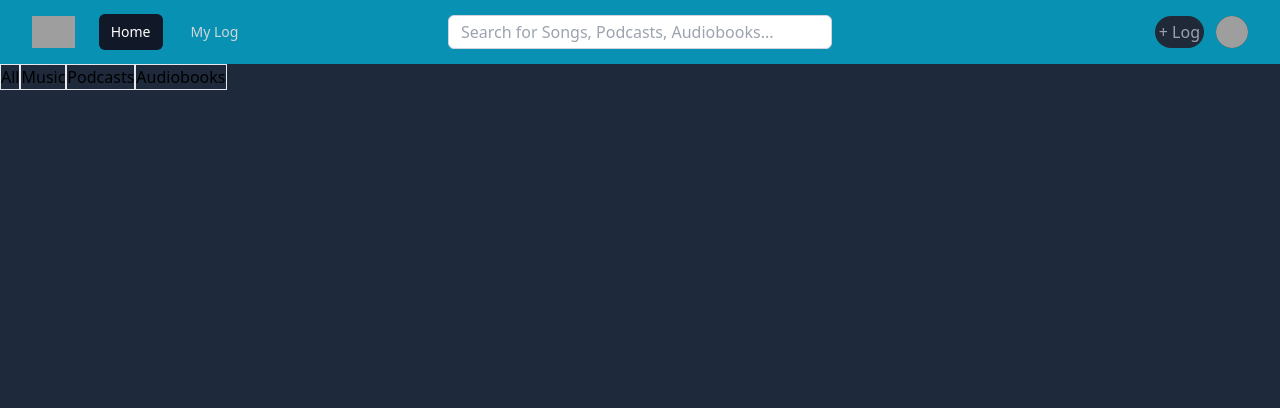
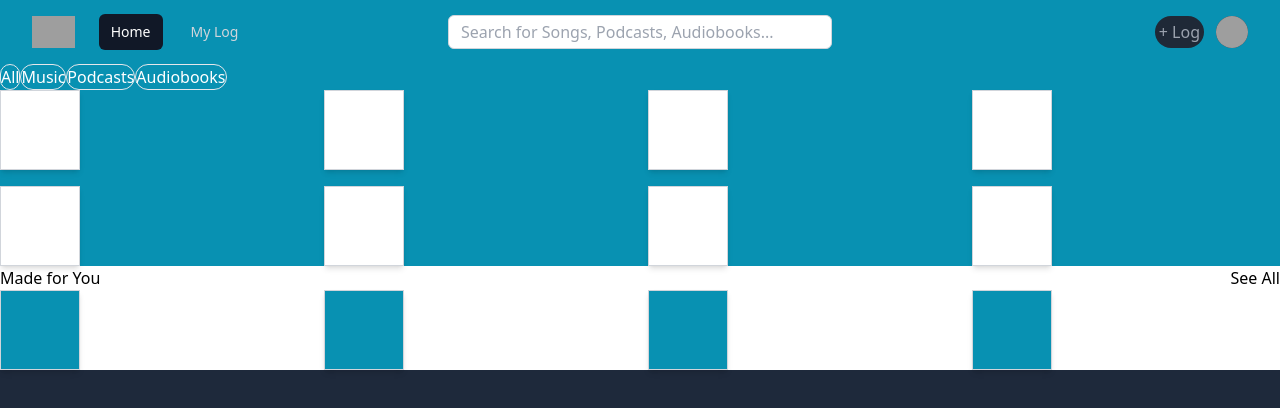
Before and after one commit to Devamp/media-tracker, a Next.js app in the folder client/: page /home in a window 1280 px wide. Shown: the top 408 px of the page. Built offline with nearby package versions, Linux system fonts and the light colour scheme; grey boxes are pictures that could not be loaded.

Commit message:
Layout the home page without CSS

```diff
--- a/client/src/app/home/page.js
+++ b/client/src/app/home/page.js
@@ -1,17 +1,43 @@
 import NavBar from "@/components/navbar";
 
 export default function Home() {
-    return (
+  return (
+    <div className="bg-white">
       <div>
+        <NavBar />
+      </div>
+      <div className="text-white bg-cyan-600">
         <div>
-          <NavBar />
+          {/* Category Buttons */}
+          <button className="border rounded-full">All</button>
+          <button className="border rounded-full">Music</button>
+          <button className="border rounded-full">Podcasts</button>
+          <button className="border rounded-full">Audiobooks</button>
         </div>
-        <div>
-        <button className="border">All</button>
-        <button className="border">Music</button>
-        <button className="border">Podcasts</button>
-        <button className="border">Audiobooks</button>
+        <div className="grid grid-cols-4 gap-4 justify-center items-center">
+          {/* The cards under the category buttons */}
+          <div className="w-20 h-20 bg-white border border-gray-300 shadow-md"></div>
+          <div className="w-20 h-20 bg-white border border-gray-300 shadow-md"></div>
+          <div className="w-20 h-20 bg-white border border-gray-300 shadow-md"></div>
+          <div className="w-20 h-20 bg-white border border-gray-300 shadow-md"></div>
+          <div className="w-20 h-20 bg-white border border-gray-300 shadow-md"></div>
+          <div className="w-20 h-20 bg-white border border-gray-300 shadow-md"></div>
+          <div className="w-20 h-20 bg-white border border-gray-300 shadow-md"></div>
+          <div className="w-20 h-20 bg-white border border-gray-300 shadow-md"></div>
         </div>
       </div>
-    );
-  }
+      <div>
+        <div className="flex justify-between items-center">
+          <h1>Made for You</h1>
+          <p>See All</p>
+        </div>
+        <div className="grid grid-cols-4 gap-4 justify-center items-center">
+          <div className="w-20 h-20 bg-cyan-600 border border-gray-300 shadow-md"></div>
+          <div className="w-20 h-20 bg-cyan-600 border border-gray-300 shadow-md"></div>
+          <div className="w-20 h-20 bg-cyan-600 border border-gray-300 shadow-md"></div>
+          <div className="w-20 h-20 bg-cyan-600 border border-gray-300 shadow-md"></div>
+        </div>
+      </div>
+    </div>
+  );
+}
```
